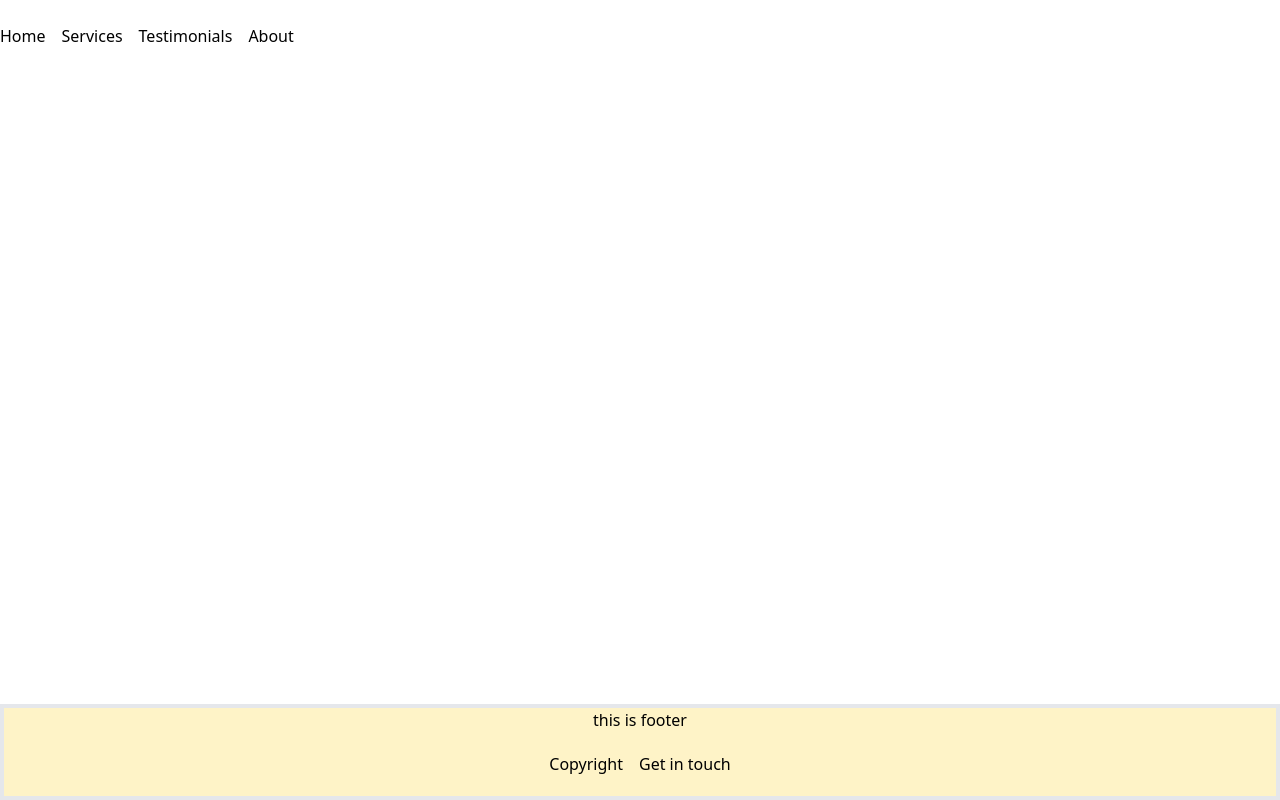
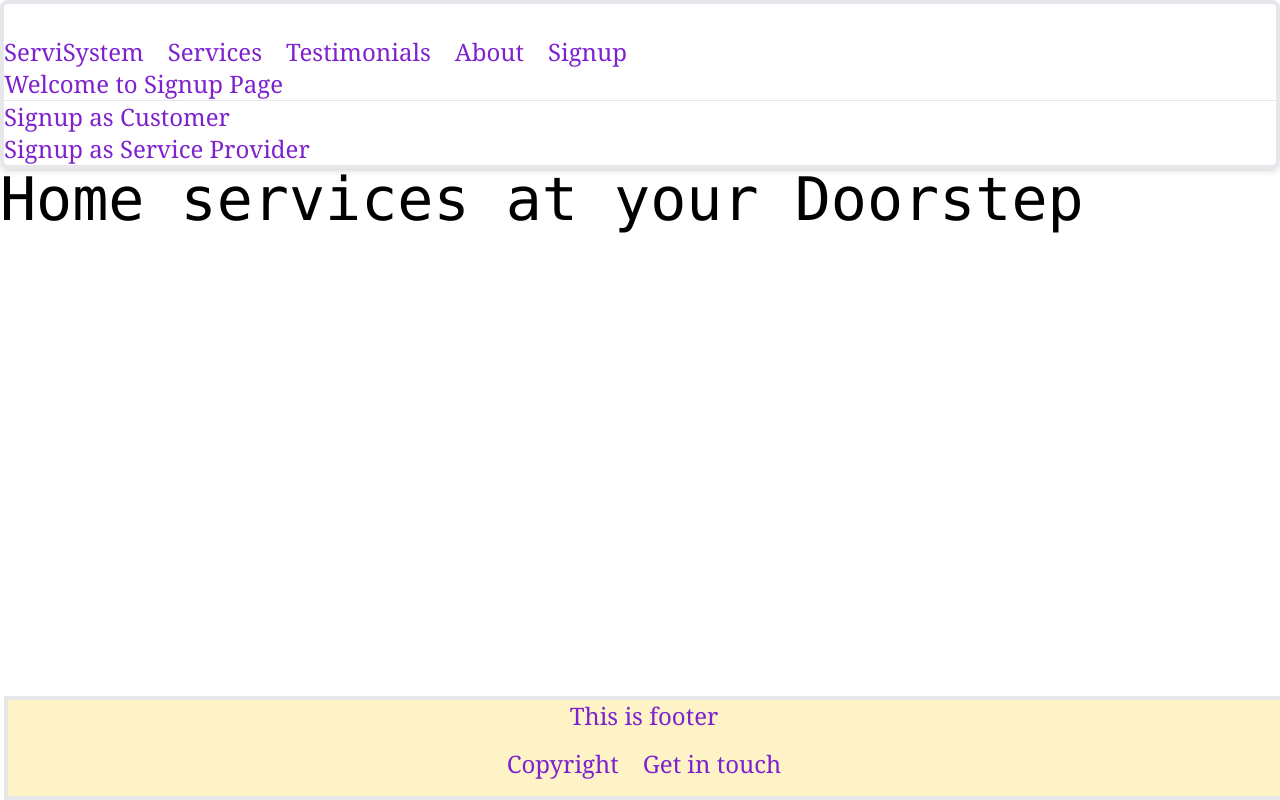
Before and after one commit to AtharavJ/ServiSystem, a React (Vite) app: page /Signup in a window 1280 px wide. Built offline with nearby package versions, Linux system fonts and the light colour scheme.

Commit message:
addition of ne comp, changes in existing compo

```diff
--- a/src/App.jsx
+++ b/src/App.jsx
@@ -1,9 +1,4 @@
-import { BrowserRouter as Router, Routes, Route, Link } from 'react-router-dom';
-import { useState } from 'react'
-import reactLogo from './assets/react.svg'
-import viteLogo from '/vite.svg'
-import './App.css'
-import './Style.css'
+import { BrowserRouter as Router, Routes, Route } from 'react-router-dom';
 import MainPage from './MainPage'
 import Footer from './Footer'
 import About from './About';
@@ -12,9 +7,8 @@ import Signup from './Signup';
 import Services from './Services';
 import Copyright from './Copyright';
 import Getintouch from './Getintouch';
-
-
-
+import './App.css'
+import './Style.css'
 
 
 
@@ -22,6 +16,7 @@ function App() {
 
   return (
     <>
+      <div className='  Navbar_div  w-full 	text-2xl font-serif shadow-md  text-purple-700 border-4 rounded-lg			'>
         <Router>
           <MainPage />
           <Routes>
@@ -31,10 +26,14 @@ function App() {
             <Route path='/About' element={<About />} ></Route>
             <Route path='/Copyright' element={<Copyright />} ></Route>
             <Route path='/Getintouch' element={<Getintouch />} ></Route>
+            <Route path='/Signup' element={<Signup />} ></Route>
           </Routes>
+          <Footer />
         </Router>
-
-
+      </div>
+      <span>
+        <h2 className=' font-mono text-6xl hover:text-indigo-600 hover:capitalize 			'>Home services at your Doorstep</h2>
+      </span>
     </>
   )
 }
--- a/src/Copyright.jsx
+++ b/src/Copyright.jsx
@@ -3,10 +3,10 @@
 export default function Copyright() {
     return (
         <>
-            <div className=" container mx-auto p-4" >
+            <div className=" container  mx-auto px-4" >
                 <h2 className="text-2xl font-bold mb-4" > <strong>Copyright Notice</strong></h2>
-                <h4>Copyright Notice © 2024 - <strong>ServiSystem</strong>. All Rights Reserved.</h4>
-                <p>No part of this website may be reproduced or transmitted in any form by any means, electronic, mechanical, photocopying or otherwise, without the prior written permission of ServiSystem.
+                <h4 className="text-lg	" >Copyright Notice © 2024 - <strong>ServiSystem</strong>. All Rights Reserved.</h4>
+                <p className="text-lg	" >No part of this website may be reproduced or transmitted in any form by any means, electronic, mechanical, photocopying or otherwise, without the prior written permission of ServiSystem.
 
                 </p>
             </div>
--- a/src/Footer.jsx
+++ b/src/Footer.jsx
@@ -3,11 +3,16 @@ import { Link } from 'react-router-dom';
 export default function Footer() {
     return (
         <>
-            <footer className="w-full fixed bottom-0 border-4 bg-amber-100">
-                <h2 className="flex items-center justify-center">this is footer</h2>
-                <div className="w-full h-16 flex items-center justify-center space-x-4 text-center">
-                    <Link to="/Copyright" >Copyright</Link>
-                    <Link to="/Getintouch" >Get in touch</Link>
+            <footer className="w-full fixed bottom-0 border-4 bg-amber-100 ">
+                <h2 className="flex items-center justify-center
+                               font-normal hover:font-bold ">This is footer</h2>
+                <div className="w-full h-16 flex items-center justify-center
+                                space-x-6 text-center">
+                    <Link className='font-normal hover:font-bold'
+                        to="/Copyright" >Copyright</Link>
+
+                    <Link className='font-normal hover:font-bold'
+                        to="/Getintouch" >Get in touch</Link>
                 </div>
             </footer>
         </>
--- a/src/Getintouch.jsx
+++ b/src/Getintouch.jsx
@@ -5,16 +5,16 @@ export default function () {
             <section className="get-in-touch">
                 <div className="container mx-auto p-4" >
                     <h2 className="text-2xl font-bold mb-4">Get in Touch</h2>
-                    <div className="contact-info mb-4">
+                    <div className="contact-info text-lg mb-4">
                         <p><strong>Phone:</strong> (+91) 12345678900 </p>
                         <p><strong>Email:</strong> contact@servisystem.com</p>
                         <p><strong>Address:</strong> Survey 18/2 A, Unit 4, 10th Floor, V-18 Building, Balewadi, Pune</p>
                     </div>
-                    <div className="social-media mb-4 flex space-x-4">
+                    <div className="social-media text-lg	 mb-4 flex space-x-4">
                         <a href="https://facebook.com" target="_blank" rel="noopener noreferrer"> <strong>Facebook</strong></a>
                         <a href="https://twitter.com" target="_blank" rel="noopener noreferrer"><strong>Twitter</strong></a>
                         <a href="https://linkedin.com" target="_blank" rel="noopener noreferrer"><strong>LinkedIn</strong></a>
-                        <a href="https://instagram.com" target="_blank" rel="noopener noreferrer"><strong></strong></a>
+                        <a href="https://instagram.com" target="_blank" rel="noopener noreferrer"><strong>Instagram</strong></a>
                     </div>
                 </div>
             </section>
--- a/src/MainPage.jsx
+++ b/src/MainPage.jsx
@@ -1,5 +1,4 @@
 import './Style.css'
-import Footer from './Footer'
 import BGIMG from './Servisystem_BGIMG.jpeg'
 import { Outlet, Link } from 'react-router-dom';
 import { Component } from 'react';
@@ -30,20 +29,25 @@ class MainPage extends Component {
                         </header> */}
 
                         <br></br>
-                        <section className="flex space-x-4">
+                        <section className="flex space-x-6  ">
 
-                            <Link to="/" >Home</Link>
+                            <Link className='font-normal hover:font-bold'
+                                to="/" >ServiSystem</Link>   {/*SS:ServiSystem */}
 
-                            {/* <div class="modal-dialog modal-dialog-scrollable">
-                            </div> */}
+                            <Link className='font-normal hover:font-bold'
+                                to="/Services" >Services</Link>
 
-                            <Link to="/Services" >Services</Link>
-                            <Link to="/Testimonials">Testimonials</Link>
-                            <Link to="/About" >About</Link>
+                            <Link className='font-normal hover:font-bold'
+                                to="/Testimonials">Testimonials</Link>
+
+                            <Link className='font-normal hover:font-bold'
+                                to="/About" >About</Link>
+
+                            <Link className='font-normal hover:font-bold'
+                                to="/Signup" >Signup</Link>
+
                         </section>
                     </div>
-
-                    <Footer />
                 </div>
             </>
 
--- a/src/Services.jsx
+++ b/src/Services.jsx
@@ -1,7 +1,23 @@
 export default function Services() {
     return (
         <>
-            <h2>Services</h2>
+            <div>
+                <h2 className="text-2xl font-bold mb-8"> All Services</h2>
+            </div>
+            <section className=" flex space-x-8">
+                <div className=" relative w-96 h-80 border-4 border-black rounded-md flex space-x-6 items-end justify-center bg-cover bg-center
+                transition-transform duration-300 ease-in-out transform hover:scale-110 hover:shadow-xl ml-10	"
+                    style={{ backgroundImage: "url('./Testimonial.jpeg')" }}>
+                    <h4 className="text-white bg-black bg-opacity-50 w-full text-center py-2" >Testimonials</h4></div>
+
+                <div className="relative w-96 h-80 border-4 border-black rounded-md	flex space-x-6 items-end justify-center bg-cover bg-center transition-transform duration-300 ease-in-out transform hover:scale-110 hover:shadow-xl"
+                    style={{ backgroundImage: "url('./Services.png')" }}>
+                    <h4 className="text-white bg-black bg-opacity-50 w-full text-center py-2" >Services</h4> </div>
+
+                <div className="relative w-96 h-80 border-4 border-black rounded-md	flex space-x-6 items-end justify-center bg-cover bg-center transition-transform duration-300 ease-in-out transform hover:scale-110 hover:shadow-xl"
+                    style={{ backgroundImage: "url('./Visuals.jpeg')" }}>
+                    <h4 className="text-white bg-black bg-opacity-50 w-full text-center py-2">Visuals</h4></div>
+            </section>
         </>
     )
 }
```
Lines whose indentation alone changed are shown as unchanged.
